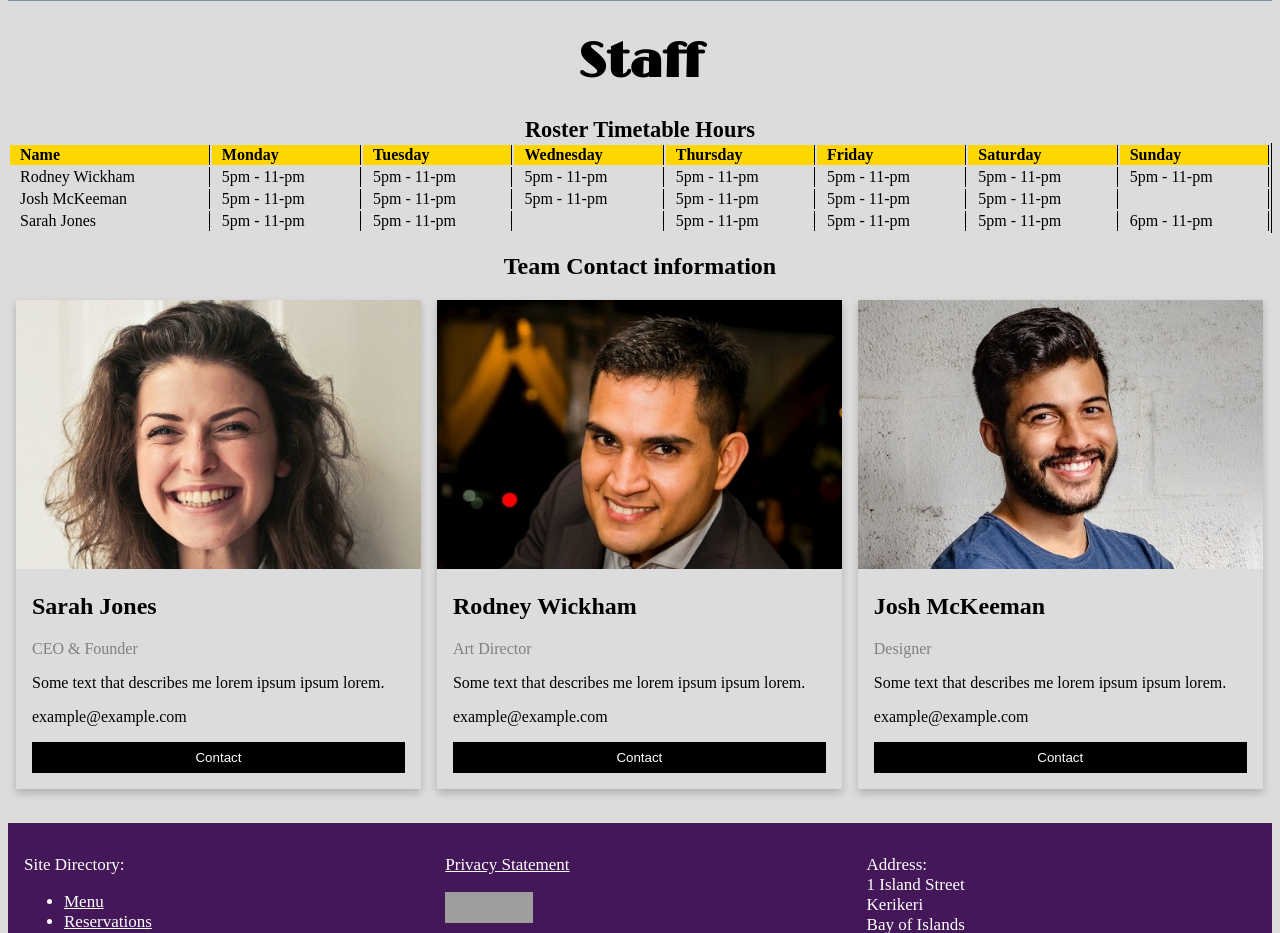
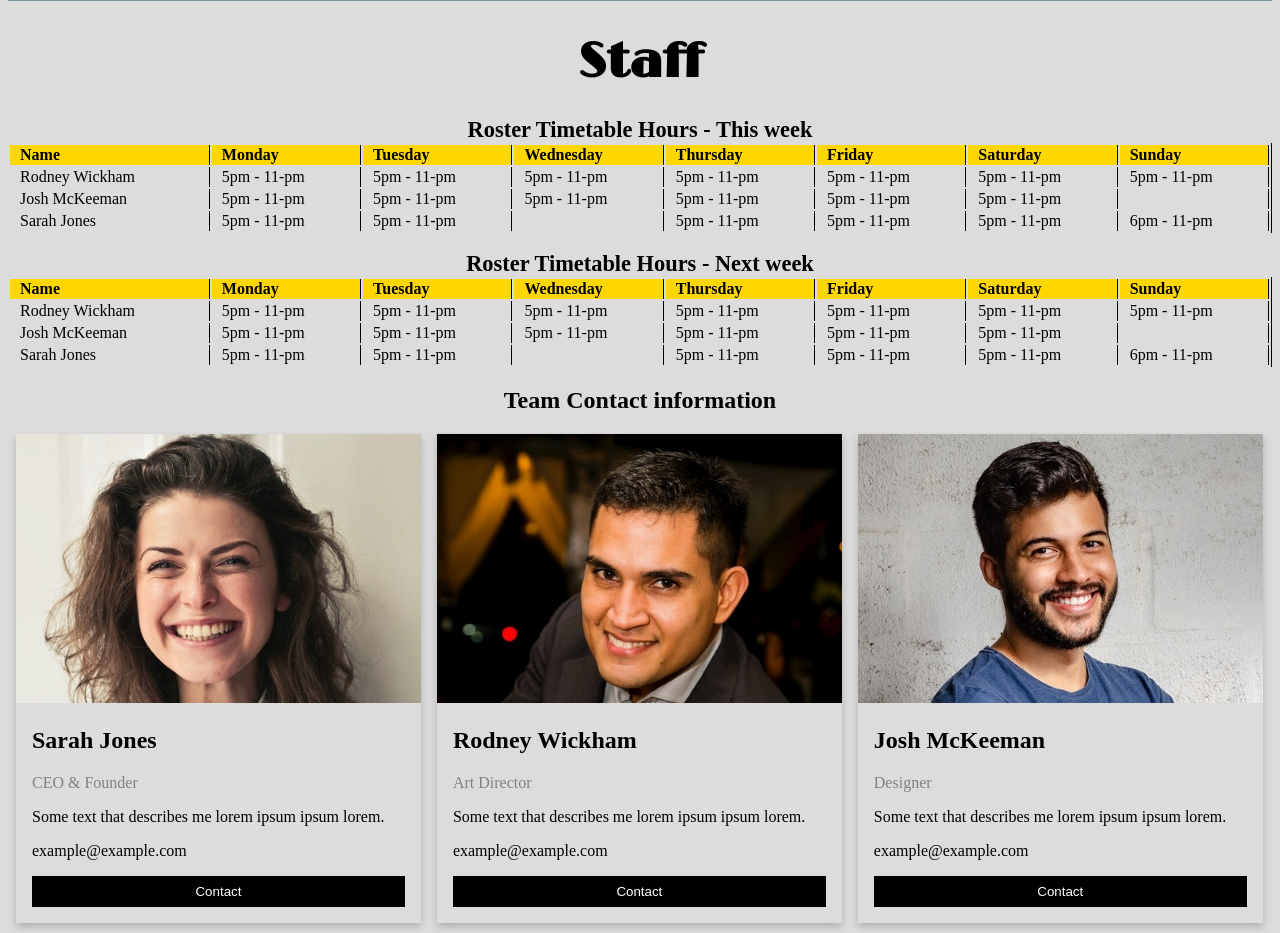
Before and after one commit to pl435/Haukai-Heroku-ver, a PHP site: page /private/Staff.html in a window 1280 px wide. Shown: the part 413-1346 px from the top of the page. Run offline with PHP 8.4, Linux system fonts and the light colour scheme; some web fonts are replaced; grey boxes are pictures that could not be loaded.

Commit message:
Plugin updates

```diff
--- a/web/Store.html
+++ b/web/About.html
@@ -28,7 +28,7 @@
                    <li><a href='Menu.html'>Menu</a></li>
                    <li><a href='Reservations.html'>Reservations</a></li>
                    <li><a href='Contact.html'>Contact Us</a></li>
-                   <li><a href='Store.html'>Gift Vouchers</a></li>
+                   <li><a href='About.html'>Gift Vouchers</a></li>
                    <li><a href='private/Staff.html'>Staff</a></li>
             </ul>
             <div id="brand">
@@ -40,7 +40,7 @@
             </div>
            </div>
 
-        <div class="store-content">
+        <div class="about-content">
             <h2>This page is under construction... We hope to implement this feature soon.</h2>
         </div>
 
--- a/web/Contact.html
+++ b/web/Contact.html
@@ -28,7 +28,7 @@
                 <li><a href='Menu.html'>Menu</a></li>
                 <li><a href='Reservations.html'>Reservations</a></li>
                 <li><a href='Contact.html'>Contact Us</a></li>
-                <li><a href='Store.html'>Gift Vouchers</a></li>
+                <li><a href='About.html'>Gift Vouchers</a></li>
                 <li><a href='private/Staff.html'>Staff</a></li>
             </ul>
             <div id="brand">
--- a/web/Home.html
+++ b/web/Home.html
@@ -28,7 +28,7 @@
                 <li><a href='Menu.html'>Menu</a></li>
                 <li><a href='Reservations.html'>Reservations</a></li>
                 <li><a href='Contact.html'>Contact Us</a></li>
-                <li><a href='Store.html'>Gift Vouchers</a></li>
+                <li><a href='About.html'>About Us</a></li>
                 <li><a href='private/Staff.html'>Staff</a></li>
          </ul>
          <div id="brand">
@@ -73,7 +73,8 @@
 
         <!-- Introduction -->
         <div class="home-greeting">
-            <h2>Welcome! </h2><h3>The Haukai is a restaurant based in the Bay of Islands that specialises in Maori kai.</h3>
+            <h2 id="welcome" onclick="teReo()">Welcome!</h2>
+            <h3>The Haukai is a restaurant based in the Bay of Islands that specialises in Maori kai.</h3>
             <h2>Opening Hours</h2><h3>Wednesday to Sunday from 5:30pm</h3>
             <div class="buttonA" name="menu_button">Come take a look at our
                 <a href=Menu.html>Menu</a>!</div>
--- a/web/Menu.html
+++ b/web/Menu.html
@@ -28,7 +28,7 @@
                <li><a href='Menu.html'>Menu</a></li>
                <li><a href='Reservations.html'>Reservations</a></li>
                <li><a href='Contact.html'>Contact Us</a></li>
-               <li><a href='Store.html'>Gift Vouchers</a></li>
+               <li><a href='About.html'>Gift Vouchers</a></li>
                <li><a href='private/Staff.html'>Staff</a></li>
         </ul>
         <div id="brand">
--- a/web/PrivacyStatement.html
+++ b/web/PrivacyStatement.html
@@ -28,7 +28,7 @@
                    <li><a href='Menu.html'>Menu</a></li>
                    <li><a href='Reservations.html'>Reservations</a></li>
                    <li><a href='Contact.html'>Contact Us</a></li>
-                   <li><a href='Store.html'>Gift Vouchers</a></li>
+                   <li><a href='About.html'>Gift Vouchers</a></li>
                    <li><a href='private/Staff.html'>Staff</a></li>
             </ul>
             <div id="brand">
--- a/web/Reservations.html
+++ b/web/Reservations.html
@@ -28,7 +28,7 @@
                    <li><a href='Menu.html'>Menu</a></li>
                    <li><a href='Reservations.html'>Reservations</a></li>
                    <li><a href='Contact.html'>Contact Us</a></li>
-                   <li><a href='Store.html'>Gift Vouchers</a></li>
+                   <li><a href='About.html'>Gift Vouchers</a></li>
                    <li><a href='private/Staff.html'>Staff</a></li>
             </ul>
             <div id="brand">
--- a/web/Script/slideshow2.js
+++ b/web/Script/slideshow2.js
@@ -26,3 +26,9 @@ function showSlides(n) {
   slides[slideIndex-1].style.display = "block";
   dots[slideIndex-1].className += " active";
 }
+
+// Simple JS
+
+function teReo() {
+  document.getElementById("welcome").innerText = "Kia Ora!";
+}
--- a/web/Styles/styles.css
+++ b/web/Styles/styles.css
@@ -88,7 +88,7 @@ ul.header {
   text-decoration: none;
 }
 
-@media screen and (max-width: 800px) {
+@media screen and (max-width: 1000px) {
   .navbar a {
     float: none;
     display: block;
@@ -97,7 +97,7 @@ ul.header {
   }
 
   ul.header {
-    font-size: 16px;
+    font-size: 2.5vw;
   }
 }
 
--- a/web/private/Staff.html
+++ b/web/private/Staff.html
@@ -28,7 +28,7 @@
                    <li><a href='../Menu.html'>Menu</a></li>
                    <li><a href='../Reservations.html'>Reservations</a></li>
                    <li><a href='../Contact.html'>Contact Us</a></li>
-                   <li><a href='../Store.html'>Gift Vouchers</a></li>
+                   <li><a href='../About.html'>Gift Vouchers</a></li>
                    <li><a href='Staff.html'>Staff</a></li>
             </ul>
             <div id="brand">
@@ -44,8 +44,8 @@
 
           <div class="roster-timetable">
 
-            <table>
-                <caption>Roster Timetable Hours</caption>
+            <table name="roster-week1">
+                <caption>Roster Timetable Hours - This week</caption>
               <!--   Column Headings -->
                 <tr>
                   <th>Name</th>
@@ -88,6 +88,51 @@
                 <td>6pm - 11-pm  </td>
               </tr>
             </table>
+            <br>
+            <table name="roster-week2">
+              <caption>Roster Timetable Hours - Next week</caption>
+            <!--   Column Headings -->
+              <tr>
+                <th>Name</th>
+                <th>Monday</th>
+                <th>Tuesday</th>
+                <th>Wednesday</th>
+                <th>Thursday</th>
+                <th>Friday</th>
+                <th>Saturday</th>
+                <th>Sunday</th>
+              </tr>
+              <tr>
+               <td>Rodney Wickham  </td>
+               <td>5pm - 11-pm  </td>
+               <td>5pm - 11-pm  </td>
+               <td>5pm - 11-pm  </td>
+               <td>5pm - 11-pm  </td>
+               <td>5pm - 11-pm  </td>
+               <td>5pm - 11-pm  </td>
+               <td>5pm - 11-pm  </td>
+            </tr>
+            <tr>
+              <td>Josh McKeeman  </td>
+              <td>5pm - 11-pm  </td>
+              <td>5pm - 11-pm  </td>
+              <td>5pm - 11-pm  </td>
+              <td>5pm - 11-pm  </td>
+              <td>5pm - 11-pm  </td>
+              <td>5pm - 11-pm  </td>
+              <td> </td>
+            </tr>
+            <tr>
+              <td>Sarah Jones  </td>
+              <td>5pm - 11-pm  </td>
+              <td>5pm - 11-pm  </td>
+              <td>  </td>
+              <td>5pm - 11-pm  </td>
+              <td>5pm - 11-pm  </td>
+              <td>5pm - 11-pm  </td>
+              <td>6pm - 11-pm  </td>
+            </tr>
+          </table>
           </div>
 
           <h2 style="text-align: center;">Team Contact information</h2>
```
Also changed, not shown: 1 other file.
